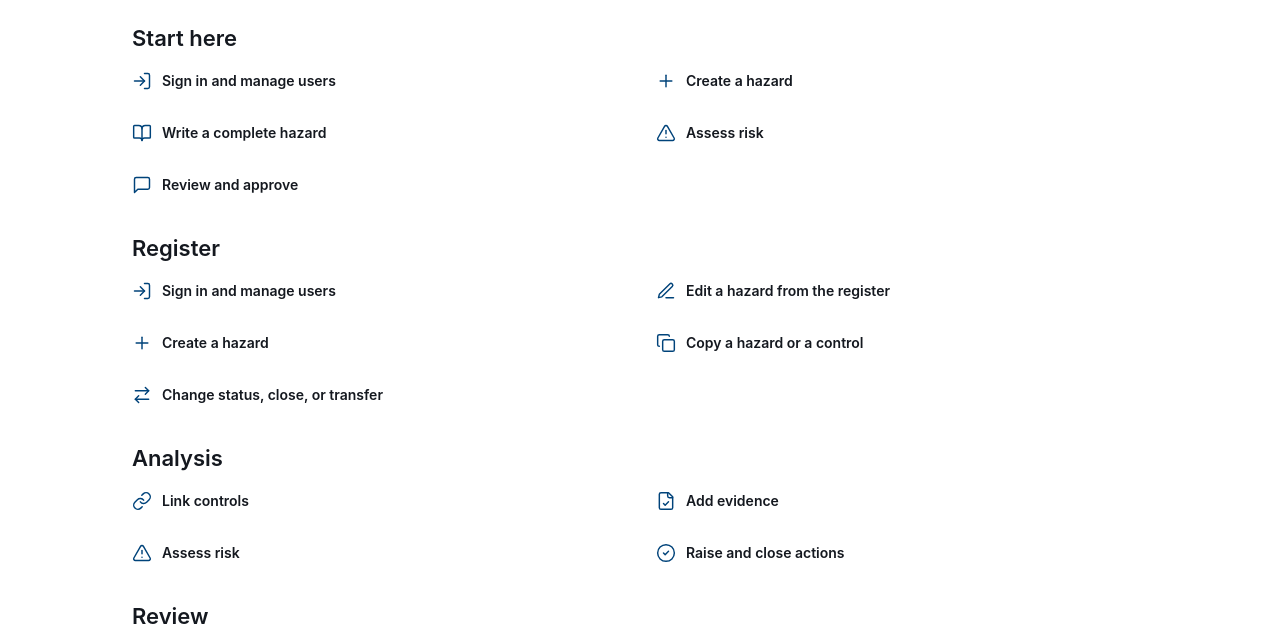
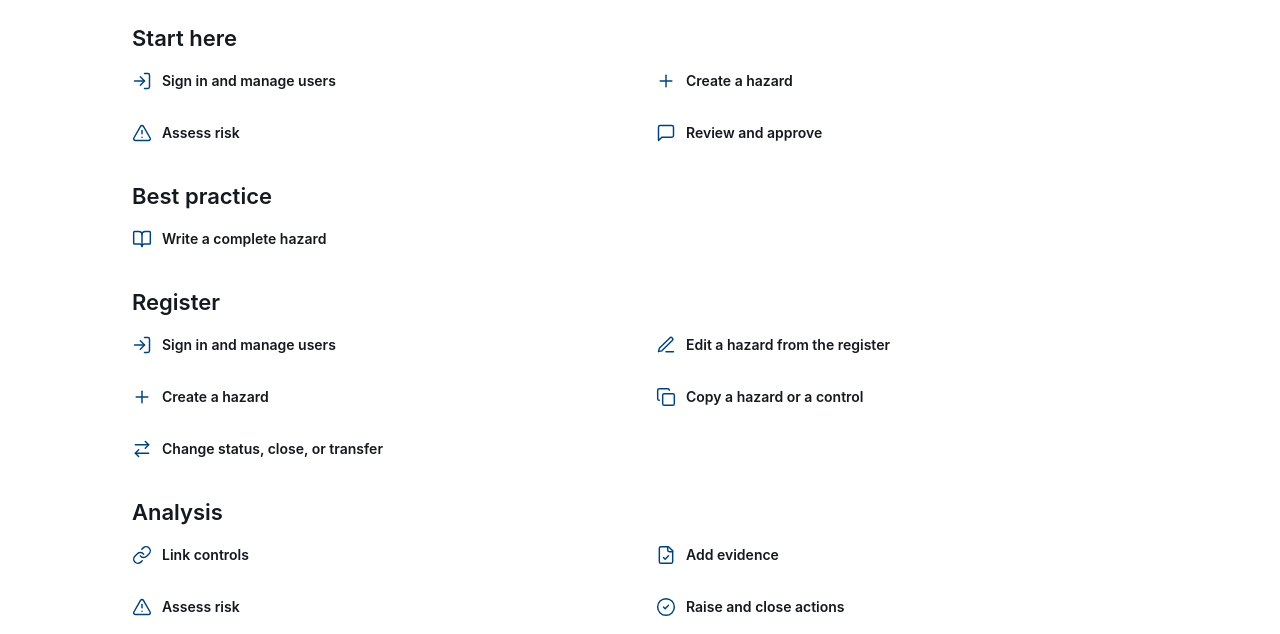
Before and after one commit to jgsystemsconsulting/sentinel-log-site, a website: page guide/index.html in a window 1280 px wide. Shown: the part 163-797 px from the top of the page. Drawn offline with Linux system fonts and the light colour scheme; a web font is replaced by a local one.

Commit message:
Move the writing guide into a Best practice section.

```diff
--- a/guide/index.html
+++ b/guide/index.html
@@ -45,10 +45,14 @@
 <ul class="tasks start">
         <li><a href="uc-01.html"><svg class="task-icon" aria-hidden="true" width="20" height="20" viewBox="0 0 24 24" fill="none" stroke="currentColor" stroke-width="1.75" stroke-linecap="round" stroke-linejoin="round"><path d="M15 3h4a2 2 0 0 1 2 2v14a2 2 0 0 1-2 2h-4"/><path d="m10 17 5-5-5-5"/><path d="M15 12H3"/></svg>Sign in and manage users</a></li>
         <li><a href="uc-03.html"><svg class="task-icon" aria-hidden="true" width="20" height="20" viewBox="0 0 24 24" fill="none" stroke="currentColor" stroke-width="1.75" stroke-linecap="round" stroke-linejoin="round"><path d="M12 5v14"/><path d="M5 12h14"/></svg>Create a hazard</a></li>
-        <li><a href="write-a-complete-hazard.html"><svg class="task-icon" aria-hidden="true" width="20" height="20" viewBox="0 0 24 24" fill="none" stroke="currentColor" stroke-width="1.75" stroke-linecap="round" stroke-linejoin="round"><path d="M12 7v14"/><path d="M3 18a1 1 0 0 1-1-1V4a1 1 0 0 1 1-1h5a4 4 0 0 1 4 4 4 4 0 0 1 4-4h5a1 1 0 0 1 1 1v13a1 1 0 0 1-1 1h-6a3 3 0 0 0-3 3 3 3 0 0 0-3-3z"/></svg>Write a complete hazard</a></li>
         <li><a href="uc-07.html"><svg class="task-icon" aria-hidden="true" width="20" height="20" viewBox="0 0 24 24" fill="none" stroke="currentColor" stroke-width="1.75" stroke-linecap="round" stroke-linejoin="round"><path d="m21.73 18-8-14a2 2 0 0 0-3.48 0l-8 14A2 2 0 0 0 4 21h16a2 2 0 0 0 1.73-3"/><path d="M12 9v4"/><path d="M12 17h.01"/></svg>Assess risk</a></li>
         <li><a href="uc-09.html"><svg class="task-icon" aria-hidden="true" width="20" height="20" viewBox="0 0 24 24" fill="none" stroke="currentColor" stroke-width="1.75" stroke-linecap="round" stroke-linejoin="round"><path d="M21 15a2 2 0 0 1-2 2H7l-4 4V5a2 2 0 0 1 2-2h14a2 2 0 0 1 2 2z"/></svg>Review and approve</a></li>
 </ul>
+
+<h2>Best practice</h2>
+      <ul class="tasks">
+        <li><a href="write-a-complete-hazard.html"><svg class="task-icon" aria-hidden="true" width="20" height="20" viewBox="0 0 24 24" fill="none" stroke="currentColor" stroke-width="1.75" stroke-linecap="round" stroke-linejoin="round"><path d="M12 7v14"/><path d="M3 18a1 1 0 0 1-1-1V4a1 1 0 0 1 1-1h5a4 4 0 0 1 4 4 4 4 0 0 1 4-4h5a1 1 0 0 1 1 1v13a1 1 0 0 1-1 1h-6a3 3 0 0 0-3 3 3 3 0 0 0-3-3z"/></svg>Write a complete hazard</a></li>
+      </ul>
 
 <h2>Register</h2>
 
```
